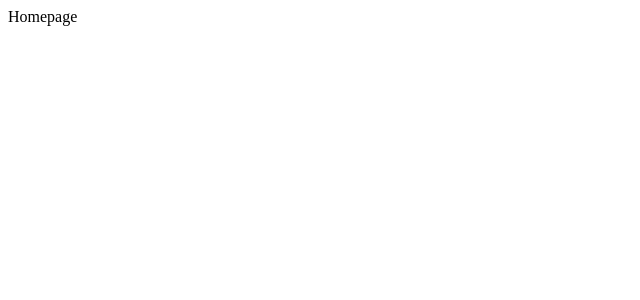
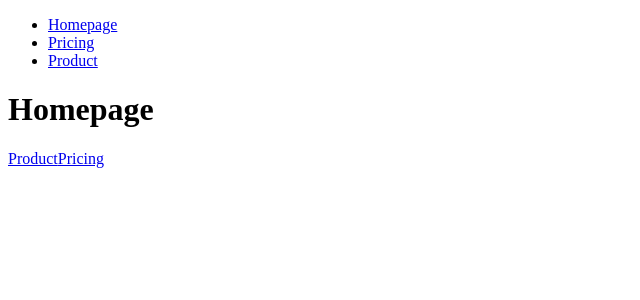
Before and after one commit to kiethohoai/world-wise-v3, a React (Vite) app: page / in a window 1280 px wide. Shown: the top 300 px of the page, without its empty margins (0-640 px from the left). Built offline with nearby package versions, Linux system fonts and the light colour scheme.

Commit message:
005 Linking Between Routes With Link  and NavLink

```diff
--- /dev/null
+++ b/src/components/PageNav.jsx
@@ -0,0 +1,21 @@
+import { NavLink } from 'react-router-dom';
+
+function PageNav() {
+  return (
+    <nav>
+      <ul>
+        <li>
+          <NavLink to="/">Homepage</NavLink>
+        </li>
+        <li>
+          <NavLink to="/pricing">Pricing</NavLink>
+        </li>
+        <li>
+          <NavLink to="/product">Product</NavLink>
+        </li>
+      </ul>
+    </nav>
+  );
+}
+
+export default PageNav;
--- a/src/pages/Homepage.jsx
+++ b/src/pages/Homepage.jsx
@@ -1,5 +1,15 @@
+import { Link } from 'react-router-dom';
+import PageNav from '../components/PageNav';
+
 function Homepage() {
-  return <div>Homepage</div>;
+  return (
+    <div>
+      <PageNav />
+      <h1>Homepage</h1>
+      <Link to={`/product`}>Product</Link>
+      <Link to={`/pricing`}>Pricing</Link>
+    </div>
+  );
 }
 
 export default Homepage;
--- a/src/pages/Pricing.jsx
+++ b/src/pages/Pricing.jsx
@@ -1,7 +1,12 @@
+import PageNav from '../components/PageNav';
+
 function Pricing() {
   return (
-    <div>Pricing</div>
-  )
+    <div>
+      <PageNav />
+      <h1>Pricing</h1>
+    </div>
+  );
 }
 
-export default Pricing
+export default Pricing;
--- a/src/pages/Product.jsx
+++ b/src/pages/Product.jsx
@@ -1,5 +1,12 @@
+import PageNav from '../components/PageNav';
+
 function Product() {
-  return <div>Product</div>;
+  return (
+    <div>
+      <PageNav />
+      <h1>Product</h1>
+    </div>
+  );
 }
 
 export default Product;
```
Also changed, not shown: pro.txt.
